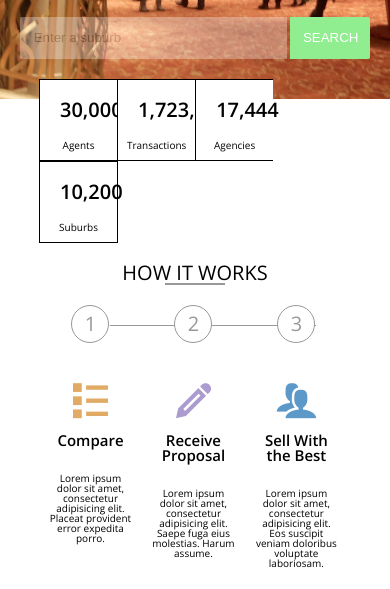
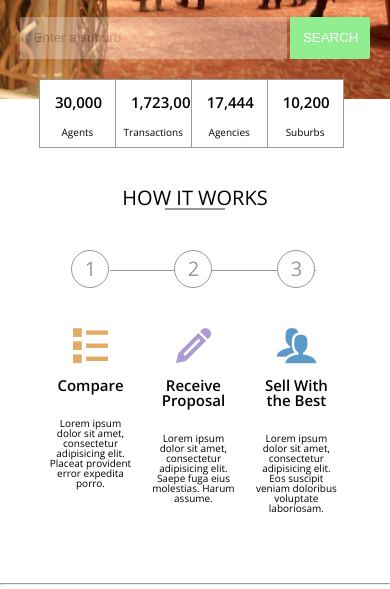
Before and after one commit to bigsword/3-pages-in-3-weeks_answer, a plain HTML site: page index.html in a window 390 px wide. Shown: the part 255-844 px from the top of the page. Drawn offline with nearby package versions, Linux system fonts and the light colour scheme.

Commit message:
enhance compatibility in mobile/wild screen.

```diff
--- a/sass/style.scss
+++ b/sass/style.scss
@@ -25,6 +25,7 @@ hr {
 .underline {
     font-size: 2em;
     text-transform: uppercase;
+    margin: 1em 0;
 
     &:after {
         display: block;
@@ -128,6 +129,7 @@ section.numbers {
     /*the other way is to set width:80%;*/
     position: relative;
     width: 80%;
+    max-width: 100em;
     margin: 0 auto;
     ul {
         /* one way to central align is to set left:-50%; left:50%;*/
@@ -141,22 +143,22 @@ section.numbers {
             float: left;
             /*margin: 1em 0.5em;
             padding: 0.5em 1em;*/
-            width: 24.7%;
+            width: 24%;
             /* due to the round-up of browser, 25% not work with chrome. */
             background-color: white;
-            border: 1px solid;
+            border: 1px solid $border-color;
             border-right: 0px;
             border-radius: 0;
 
             &:last-child {
-                border-right: 1px solid;
+                border-right: 1px solid $border-color;
             }
         }
         @include clearfix;
     }
     /*margin: -2em 0em 0em 0em;*/
     h2 {
-        font-size: 2em;
+        font-size: 1.5em;
         font-weight: bold;
         padding: 1em 1em 0.5em 1em;
     }
@@ -170,6 +172,7 @@ section.numbers {
 .how-it-works {
     position: relative;
     width: 80%;
+    max-width: 100em;
     margin: 0 auto;
     ul {
         /* one way to central align is to set left:-50%; left:50%;*/
```
Also changed, not shown: stylesheets/style.css.
